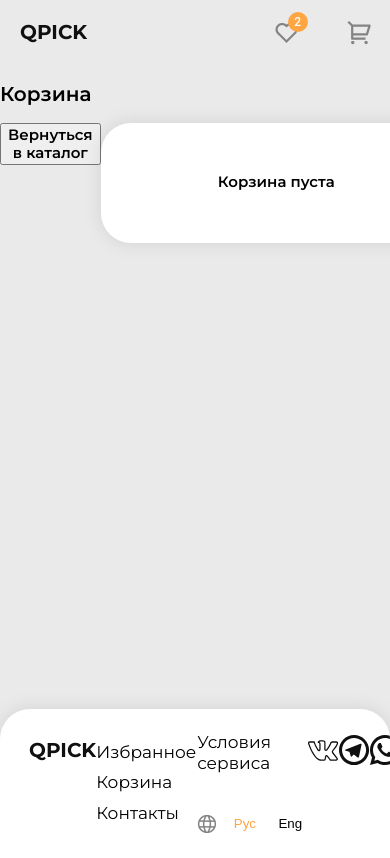
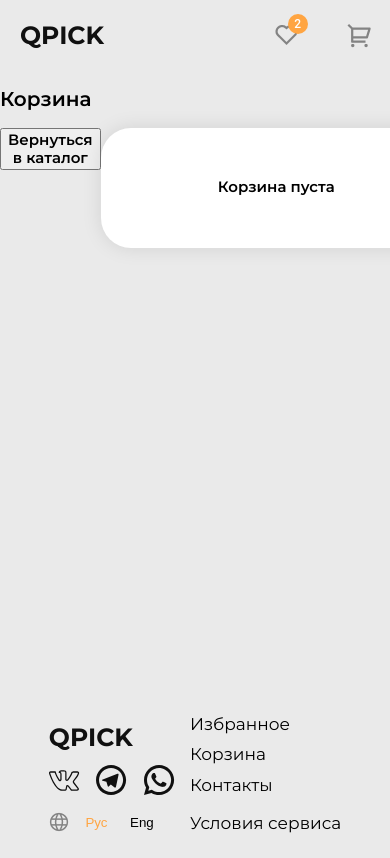
Before and after one commit to RozaZhaisanova/invite, a React (Create React App) app: page /cart in a window 390 px wide. Shown: the top 858 px of the page. Built offline with nearby package versions, Linux system fonts and the light colour scheme.

Commit message:
fixed footer for mobile

```diff
--- a/src/components/Footer/index.tsx
+++ b/src/components/Footer/index.tsx
@@ -17,14 +17,22 @@ import {
   Lang,
   ColumnRight,
   SelectedButtonStyled,
+  FooterMobContent,
 } from "./styles";
 import i18n from "../../contexts/i18n";
+import { useTheme } from "@mui/material/styles";
+import useMediaQuery from "@mui/material/useMediaQuery";
+import { Box } from "@mui/material";
 
 const Footer = () => {
   const { t } = useTranslation();
   const { setLanguage } = useLanguage();
   const selectedLanguage = i18n.language;
+  const theme = useTheme();
+  const isMobile = useMediaQuery(theme.breakpoints.down("sm"));
   return (
+    <>
+      {!isMobile ? (
         <FooterContainer>
           <SiteName>
             <Logo to="/">QPICK</Logo>
@@ -56,13 +64,19 @@ const Footer = () => {
                     >
                       Рус
                     </SelectedButtonStyled>
-                <ButtonStyled type="button" onClick={() => setLanguage("eng")}>
+                    <ButtonStyled
+                      type="button"
+                      onClick={() => setLanguage("eng")}
+                    >
                       Eng
                     </ButtonStyled>
                   </>
                 ) : (
                   <>
-                <ButtonStyled type="button" onClick={() => setLanguage("ru")}>
+                    <ButtonStyled
+                      type="button"
+                      onClick={() => setLanguage("ru")}
+                    >
                       Рус
                     </ButtonStyled>
                     <SelectedButtonStyled
@@ -96,6 +110,93 @@ const Footer = () => {
             </PhoneLink>
           </SocialIcons>
         </FooterContainer>
+      ) : (
+        <Box
+          sx={{
+            display: "flex",
+            justifyContent: "center",
+            alignItems: "center",
+          }}
+        >
+          <FooterMobContent>
+            <SiteName>
+              <Logo to="/">QPICK</Logo>
+            </SiteName>
+            <SocialIcons>
+              <SocialLink
+                href="https://vk.com/sqrtx"
+                target="_blank"
+                rel="noopener noreferrer"
+              >
+                <img src="./assets/VK.svg" alt="VK" />
+              </SocialLink>
+              <SocialLink
+                href="https://t.me/fonelor"
+                target="_blank"
+                rel="noopener noreferrer"
+              >
+                <img src="./assets/Telegram.svg" alt="Telegram" />
+              </SocialLink>
+              <PhoneLink href="tel:+79805304119">
+                <img src="./assets/Whatsapp.svg" alt="Whatsapp" />
+              </PhoneLink>
+            </SocialIcons>
+            <Lang>
+              <img src="./assets/globus.png" alt="Иконка глобуса" />
+              {selectedLanguage === "ru" ? (
+                <>
+                  <SelectedButtonStyled
+                    type="button"
+                    onClick={() => setLanguage("ru")}
+                  >
+                    Рус
+                  </SelectedButtonStyled>
+                  <ButtonStyled
+                    type="button"
+                    onClick={() => setLanguage("eng")}
+                  >
+                    Eng
+                  </ButtonStyled>
+                </>
+              ) : (
+                <>
+                  <ButtonStyled type="button" onClick={() => setLanguage("ru")}>
+                    Рус
+                  </ButtonStyled>
+                  <SelectedButtonStyled
+                    type="button"
+                    onClick={() => setLanguage("en")}
+                  >
+                    Eng
+                  </SelectedButtonStyled>
+                  <SiteName>
+                    <Logo to="/">QPICK</Logo>
+                  </SiteName>
+                </>
+              )}
+            </Lang>
+          </FooterMobContent>
+          <FooterContent>
+            <Column>
+              <StyledList>
+                <StyledListItem>
+                  <FooterLink to="/favourites">{t("favourites")}</FooterLink>
+                </StyledListItem>
+                <StyledListItem>
+                  <FooterLink to="/cart">{t("cart")}</FooterLink>
+                </StyledListItem>
+                <StyledListItem>
+                  <FooterLink to="/contacts">{t("contacts")}</FooterLink>
+                </StyledListItem>
+              </StyledList>
+            </Column>
+            <ColumnRight>
+              <StyledTypography>{t("termsOfService")}</StyledTypography>
+            </ColumnRight>
+          </FooterContent>
+        </Box>
+      )}
+    </>
   );
 };
 
--- a/src/components/Footer/styles.ts
+++ b/src/components/Footer/styles.ts
@@ -3,7 +3,7 @@ import styled from "styled-components";
 
 export const FooterContainer = styled.footer`
   box-shadow: 0px 0px 20px 0px #0000001a;
-  max-width: 1110px;
+  width: 1110px;
   height: 149px;
   border-radius: 30px 30px 0px 0px;
   background: #ffffff;
@@ -13,7 +13,7 @@ export const FooterContainer = styled.footer`
   display: flex;
   flex-direction: row;
   justify-content: space-between;
-  @media (max-width: 768px) {
+  @media (max-width: 1160px) {
     max-width: 100%;
     overflow: hidden;
   }
@@ -36,14 +36,25 @@ export const PhoneLink = styled.a`
   }
 `;
 export const FooterContent = styled.div`
+  @media (min-width: 579px) {
+    display: flex;
+    flex-direction: row;
+    justify-content: space-between;
+    align-items: center;
+    width: 427px;
+    height: 100%;
+  }
+  @media (max-width: 860px) {
+    max-width: 300px;
+    overflow: hidden;
+  }
+`;
+export const FooterMobContent = styled.div`
   display: flex;
-  flex-direction: row;
-  justify-content: space-between;
-  align-items: center;
-  width: 427px;
-  height: 100%;
+  flex-direction: column;
+  padding-bottom: 10px;
+  justify-content: flex-start;
 `;
-
 export const Column = styled.div``;
 export const ColumnRight = styled.div`
   margin-bottom: 17px;
@@ -51,6 +62,11 @@ export const ColumnRight = styled.div`
 export const SiteName = styled.div`
   padding-left: 29px;
   padding-top: 29px;
+  @media (max-width: 599px) {
+    padding-top: 0px;
+
+    padding-left: 0px;
+  }
 `;
 export const SocialIcons = styled.div`
   width: 126.1px;
@@ -60,17 +76,22 @@ export const SocialIcons = styled.div`
   align-items: center;
   justify-content: space-between;
   padding-right: 29px;
+  @media (max-width: 460px) {
+    padding-top: 15px;
+
+    padding-right: 15px;
+  }
 `;
 export const Lang = styled.div`
   width: 111px;
   height: 20px;
-  top: 1570px;
-  left: 802px;
-  gap: 0px;
   margin-top: 40px;
   display: flex;
   flex-direction: row;
   justify-content: space-between;
+  @media (max-width: 600px) {
+    margin-top: 15px;
+  }
 `;
 export const SelectedButtonStyled = styled.button`
   border: 0;
--- a/src/components/Header/styles.ts
+++ b/src/components/Header/styles.ts
@@ -29,8 +29,8 @@ export const Logo = styled(Link)`
     opacity: 0.7;
   }
   @media (max-width: 768px) {
-    font-size: 20px;
-    line-height: 25px;
+    font-size: 25px;
+    line-height: 30px;
   }
 `;
 export const HeaderEnd = styled.div`
--- a/src/components/ProductList/styles.ts
+++ b/src/components/ProductList/styles.ts
@@ -2,13 +2,13 @@ import { Link } from "react-router-dom";
 import styled from "styled-components";
 export const ProductGrid = styled.div`
   display: grid;
-  grid-template-columns: repeat(auto-fill, minmax(300px, 1fr));
+  width: 100%;
+  height: auto;
+  grid-template-columns: repeat(3, 350px);
   gap: 30px;
-
-  @media (min-width: 640px) and (max-width: 1160px) {
-    width: 100%;
-    height: 100%;
-    justify-content: center;
+  justify-content: center;
+  justify-items: center;
+  @media (min-width: 640px) and (max-width: 1110px) {
     grid-template-columns: repeat(2, 1fr);
     gap: 20px;
   }
@@ -16,7 +16,6 @@ export const ProductGrid = styled.div`
   @media (min-width: 320px) and (max-width: 639px) {
     width: 100%;
     height: 100%;
-    justify-content: center;
     grid-template-columns: minmax(290px, 320px);
   }
 `;
@@ -46,16 +45,12 @@ export const CardStyled = styled.div`
   background: #ffffff;
   width: 350px;
   height: 406.81px;
-  top: 1053.19px;
-  left: 562px;
-  gap: 0px;
   border-radius: 30px;
-  opacity: 0px;
+
   @media (min-width: 640px) and (max-width: 1160px) {
-    width: 350px;
-    height: 300px;
-    justify-content: center;
-    grid-template-columns: minmax(290px, 320px);
+    grid-template-columns: repeat(2, minmax(290px, 320px));
+    grid-auto-rows: 370px;
+    gap: 20px;
   }
 `;
 export const CatalogTitle = styled.h2`
```
Lines whose indentation alone changed are shown as unchanged.
